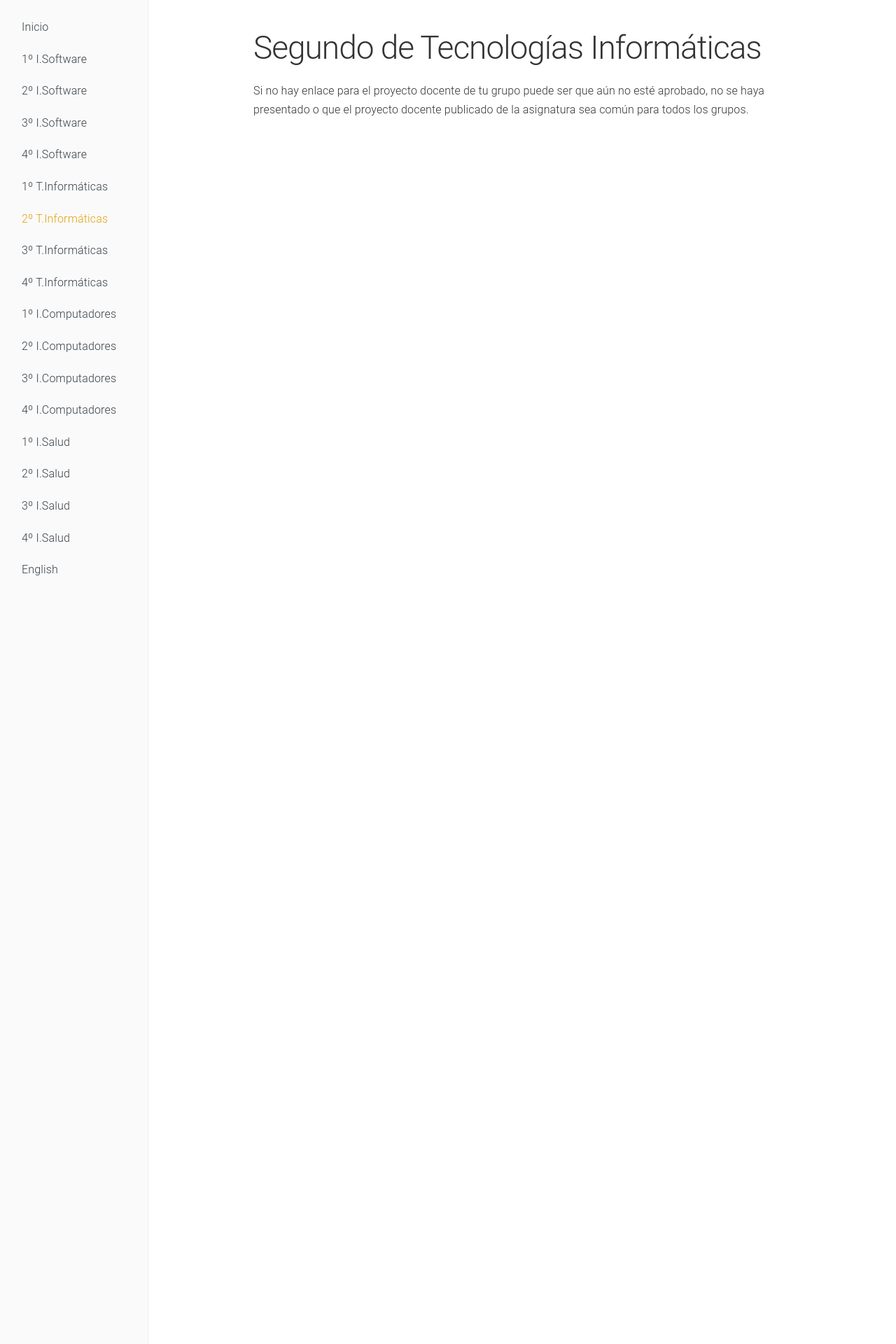
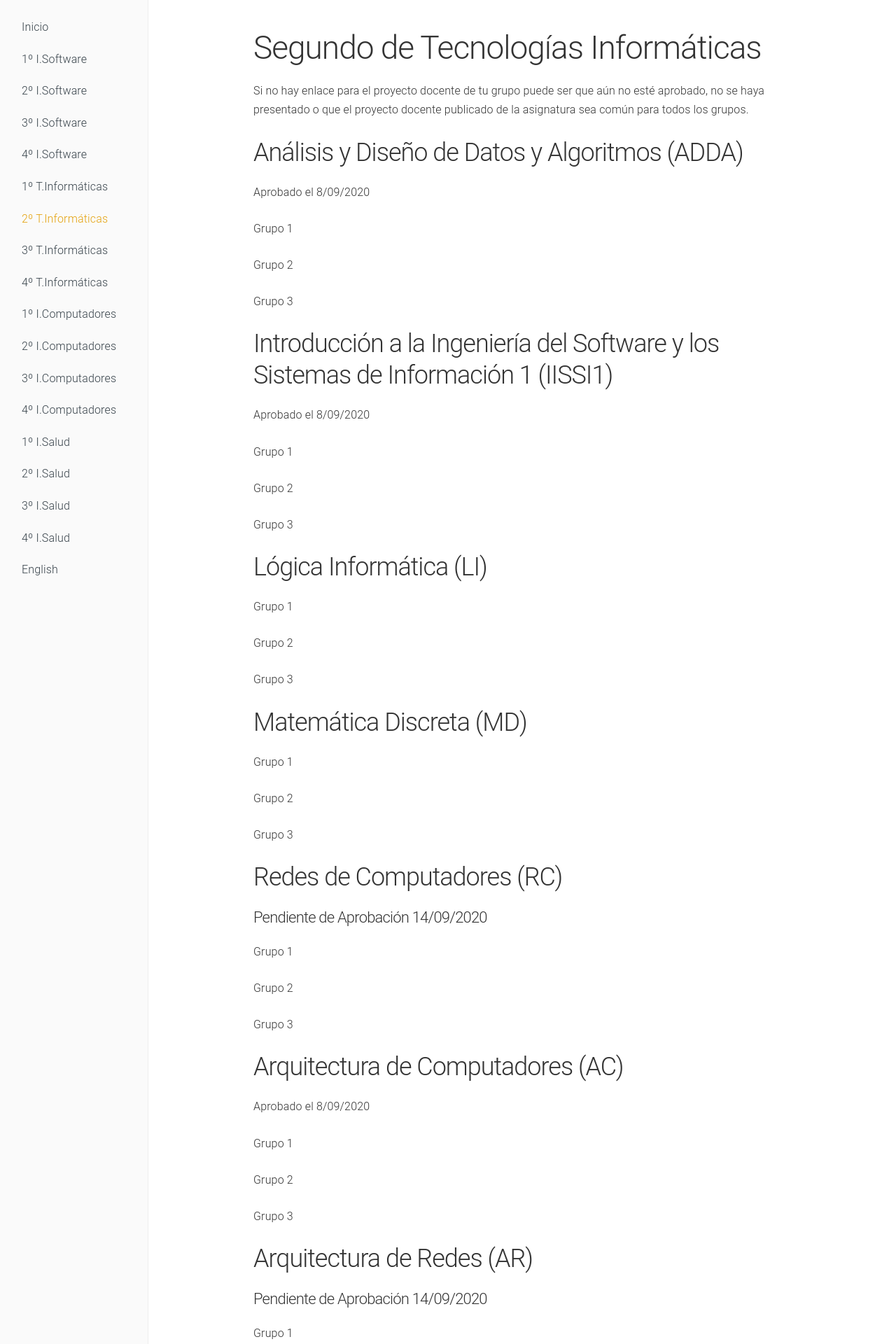
Before and after one commit to dlga/dlgaadaptaciones, a Jekyll site: the page built from 2tinf.md, in a window 1280 px wide. Shown: the top 1920 px of the page at 70% size. Built offline with Jekyll 4.4.1, drawn with Linux system fonts in a browser that asks for light colours; some of the changed text lies outside the part shown.

Commit message:
Segundo TI

```diff
--- a/2tinf.md
+++ b/2tinf.md
@@ -7,3 +7,97 @@ navigation: 7
 # Segundo de Tecnologías Informáticas
 
 Si no hay enlace para el proyecto docente de tu grupo puede ser que aún no esté aprobado, no se haya presentado o que el proyecto docente publicado de la asignatura sea común para todos los grupos.
+
+## Análisis y Diseño de Datos y Algoritmos (ADDA)
+
+Aprobado el 8/09/2020
+
+[Grupo 1](https://uses0-my.sharepoint.com/:b:/g/personal/delegacion_etsii_us_es/EW9Vk2_Lfq5Iq75yo5v0PQEBX_aPanhYAJ8bP1IOx4uzqw?e=Kiu4nK)
+
+[Grupo 2](https://uses0-my.sharepoint.com/:b:/g/personal/delegacion_etsii_us_es/ETWjDTjpfaJKhpTE2-ESdE4Biu_n8DfpCV7TtjeciScynw?e=7reZ8d)
+
+[Grupo 3](https://uses0-my.sharepoint.com/:b:/g/personal/delegacion_etsii_us_es/EYvqAfVYAeBOq4Ez6_5RzLcBYW0ARf0s9zu1DIEmsht7dQ?e=2AzYNw)
+
+
+## Introducción a la Ingeniería del Software y los Sistemas de Información 1 (IISSI1)
+
+Aprobado el 8/09/2020
+
+[Grupo 1](https://uses0-my.sharepoint.com/:b:/g/personal/delegacion_etsii_us_es/ER1eW9B1OS5Iq4wyyJsl8WAB1mqloqLqaaUNWx0INI_fjQ?e=5SSoHK)
+
+[Grupo 2](https://uses0-my.sharepoint.com/:b:/g/personal/delegacion_etsii_us_es/ER1eW9B1OS5Iq4wyyJsl8WAB1mqloqLqaaUNWx0INI_fjQ?e=5SSoHK)
+
+[Grupo 3](https://uses0-my.sharepoint.com/:b:/g/personal/delegacion_etsii_us_es/EcP8LJ14YudCtuGtk5YoUBwBrk8FjSRIbeQTev4zZXZNiw?e=2HYzaZ)
+
+
+## Lógica Informática (LI)
+
+[Grupo 1](https://uses0-my.sharepoint.com/:b:/g/personal/delegacion_etsii_us_es/ESAPlTYMZAxCjbz6BXElXwYBjjPNeXjnooohkWdC0c9Tqw?e=tdflVW)
+
+[Grupo 2](https://uses0-my.sharepoint.com/:b:/g/personal/delegacion_etsii_us_es/EQ5Jog0Qsg9Jg1YQ_jzCuTUBQU4LeDlYgqm0mInFxSo7GA?e=mA36CR)
+
+[Grupo 3](https://uses0-my.sharepoint.com/:b:/g/personal/delegacion_etsii_us_es/EZ_Eho_2M5pLokyNkjzOwKgBU3DoIR0GpWciYRDBWEN65A?e=oUmF6n)
+
+
+## Matemática Discreta (MD)
+
+[Grupo 1](https://uses0-my.sharepoint.com/:b:/g/personal/delegacion_etsii_us_es/EQA6TnfAjL9HgesFHArK83kBdLEzY8n3KtNa78KBdoO7qg?e=QlI6ug)
+
+[Grupo 2](https://sevius.us.es/asignus/proyectopublicado.php?codasig=2060013&vac=1114760&gac=2)
+
+[Grupo 3](https://uses0-my.sharepoint.com/:b:/g/personal/delegacion_etsii_us_es/EUtjogh9zCFBkbH7TqajsioB0Neft9CPCHaiwDs6ENLNTg?e=Mw6cA9)
+
+
+## Redes de Computadores (RC)
+
+#### Pendiente de Aprobación 14/09/2020
+
+[Grupo 1](https://uses0-my.sharepoint.com/:b:/g/personal/delegacion_etsii_us_es/EUNk6h8-4a1PpnAo5DQkYO8ByDHcAbHzeIVG3zvATlZlPA?e=2LYZEa)
+
+[Grupo 2](https://uses0-my.sharepoint.com/:b:/g/personal/delegacion_etsii_us_es/EUVkPeu-TwdJlKPTNQVJXkcBBP3wvCIzjOQQl_XhstGIUQ?e=EVV0cn)
+
+[Grupo 3](https://uses0-my.sharepoint.com/:b:/g/personal/delegacion_etsii_us_es/EbXjcA3PD0dAl_vn3mDk-1wBuz7FifO4gH4NR-PEnQ4SwA?e=ijHDjz)
+
+
+## Arquitectura de Computadores (AC)
+
+Aprobado el 8/09/2020
+
+[Grupo 1](https://uses0-my.sharepoint.com/:b:/g/personal/delegacion_etsii_us_es/EeoV17dPBXBHqzndnQoKGakB1dd2PxQ9lX9wToN-DtfZzw?e=d0tCLa)
+
+[Grupo 2](https://uses0-my.sharepoint.com/:b:/g/personal/delegacion_etsii_us_es/EXk5v5Z26plLuuvBLKJLfHsBAYOxwMGbCcvuynSCgW9Ybg?e=V7UCIg)
+
+[Grupo 3](https://uses0-my.sharepoint.com/:b:/g/personal/delegacion_etsii_us_es/ER76u-E9Ey5FtUNIrh8PR-MBMITfErNMW7E4-ijR56AgBw?e=ZNr5rm)
+
+
+## Arquitectura de Redes (AR)
+
+#### Pendiente de Aprobación 14/09/2020
+
+[Grupo 1](https://uses0-my.sharepoint.com/:b:/g/personal/delegacion_etsii_us_es/ERugnNYu91pMr-8qSbYxvdkBKoUqp0dEC2a4_kNzaXyKsg?e=0R7jG1)
+
+[Grupo 2](https://uses0-my.sharepoint.com/:b:/g/personal/delegacion_etsii_us_es/EZlRtw-Ih5BFo4_r953VKpMB14JBZPfibgG35ixYdDkdyQ?e=xeIaB3)
+
+[Grupo 3](https://uses0-my.sharepoint.com/:b:/g/personal/delegacion_etsii_us_es/EWPMCrKqGRRDoeDrfON0WRkBg76Syna-jcFx4Mr8sNVeeQ?e=bdEkIo)
+
+
+## Introducción a la Ingeniería del Software y los Sistemas de Información 2 (IISSI2)
+
+Aprobado el 8/09/2020
+
+[Grupo 1](https://uses0-my.sharepoint.com/:b:/g/personal/delegacion_etsii_us_es/EQ51wfQINdhOoC_Uj3TuoEMBQH3uxUGsDb47ANPGuT_LuQ?e=0xdVgi)
+
+[Grupo 2](https://uses0-my.sharepoint.com/:b:/g/personal/delegacion_etsii_us_es/EdVvIsuj9hZCsnqh2jyql3kBvDSnBcwQZIZ1bsYuVrVOLg?e=8ioSDS)
+
+[Grupo 3](https://uses0-my.sharepoint.com/:b:/g/personal/delegacion_etsii_us_es/EQ-LHB6bTS1NoPFgiHQKjG0B3Y7tOgmbyMQTSTxBVMra8Q?e=xaifoj)
+
+
+## Sistemas Operativos (SO)
+
+Aprobado el 8/09/2020
+
+[Grupo 1](https://uses0-my.sharepoint.com/:b:/g/personal/delegacion_etsii_us_es/EbCnME2CEuZLndyd8vg_5k0Bp4OWTTRfHPOQUmIwYyatNA?e=5QPWdV)
+
+[Grupo 2](https://sevius.us.es/asignus/proyectopublicado.php?codasig=2060017&vac=1112725&gac=2)
+
+[Grupo 3](https://sevius.us.es/asignus/proyectopublicado.php?codasig=2060017&vac=1112725&gac=3)
```
